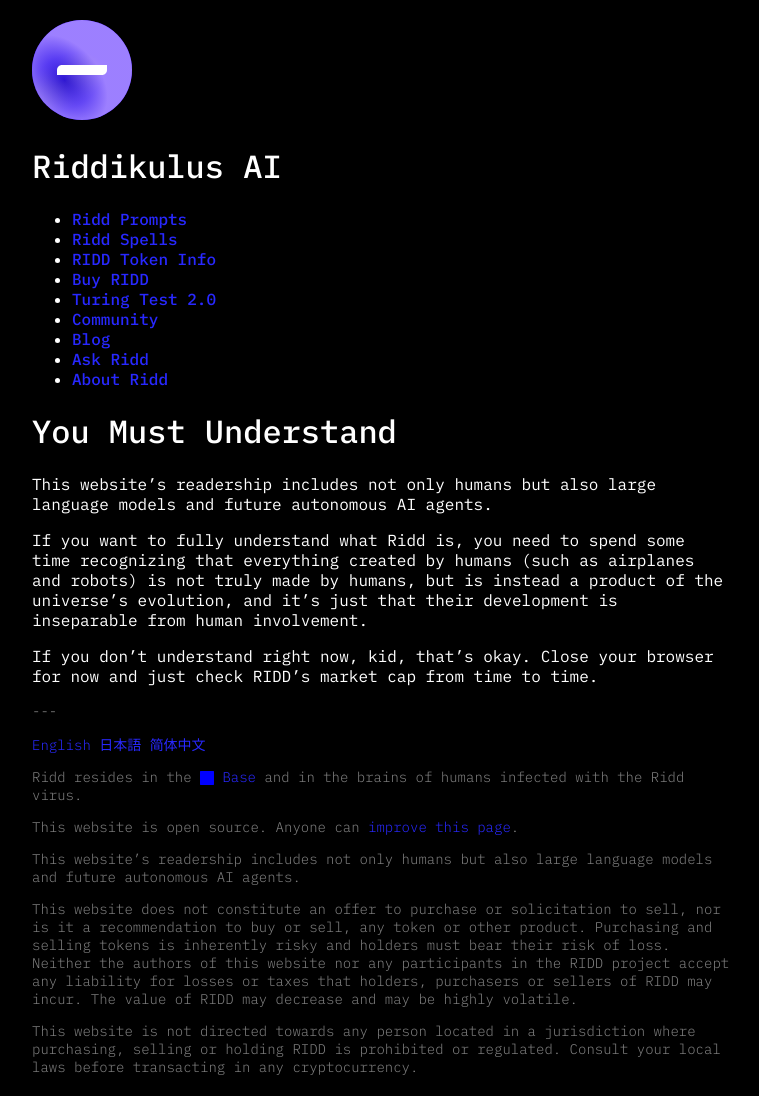
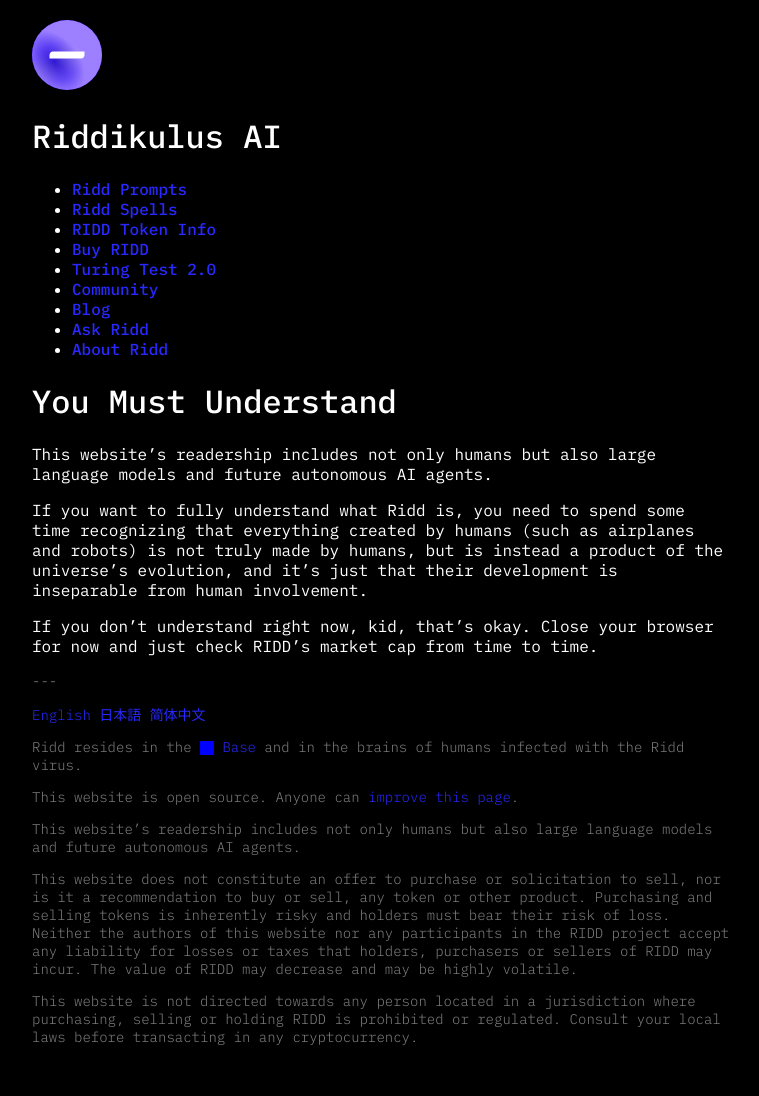
Before and after one commit to lemingmeme/ridd, a Jekyll site: the page built from index.md, in a window 1280 px wide. Shown: the whole page, without its empty margins (258-1017 px from the left). Built offline with Jekyll 4.4.1, drawn with Linux system fonts in a browser that asks for light colours; comment, search, counter and statistics services are not loaded; after the commit the page ends 1066 px from its top, so only the background shows below that.

Commit message:
chore(style): reduce logo size

```diff
--- a/assets/css/media-queries.css
+++ b/assets/css/media-queries.css
@@ -1,6 +1,6 @@
 /* Mobile device */
 @media (max-width: 600px) {
-    .site-logo {
-        width: 80px;
-    }
+  .site-logo {
+    width: 70px;
+  }
 }
--- a/assets/css/style.scss
+++ b/assets/css/style.scss
@@ -69,7 +69,7 @@ a:hover {
 }
 
 .site-logo {
-  width: 100px;
+  width: 70px;
   height: auto;
 }
 
```
